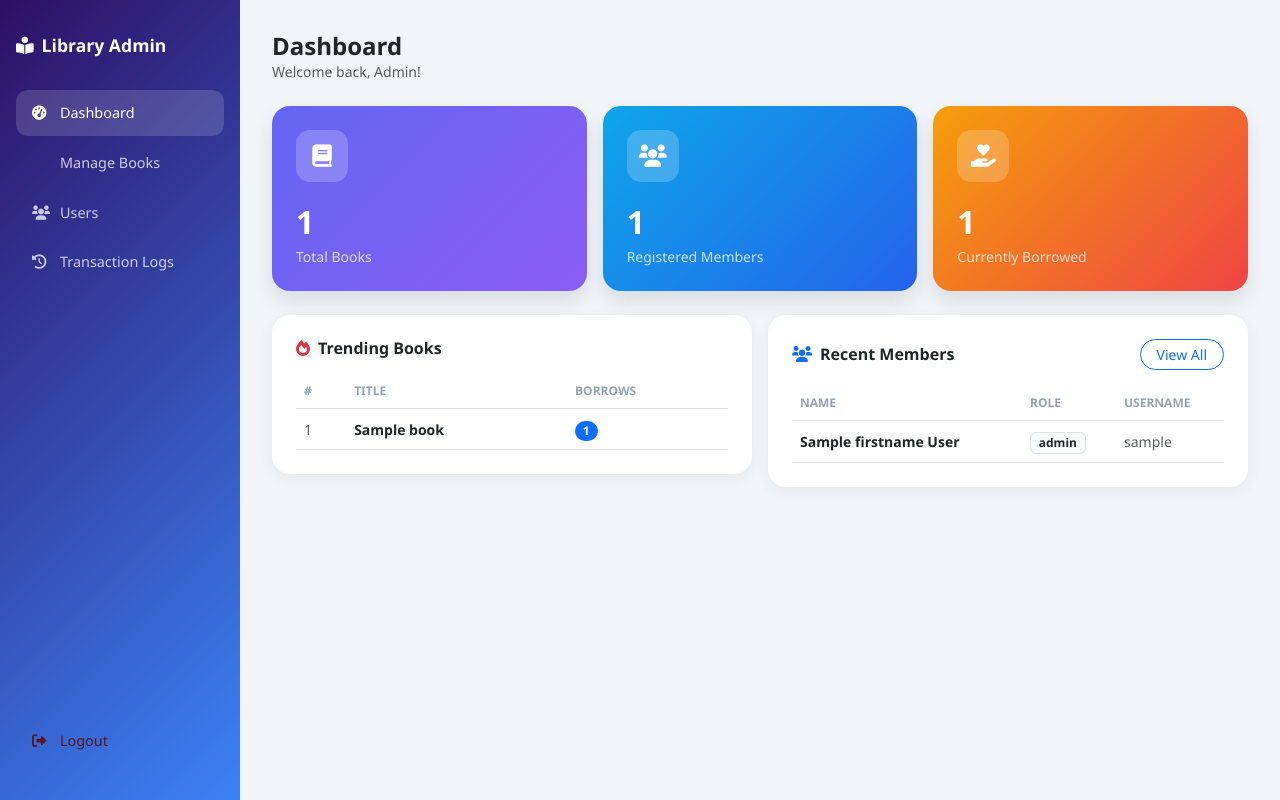
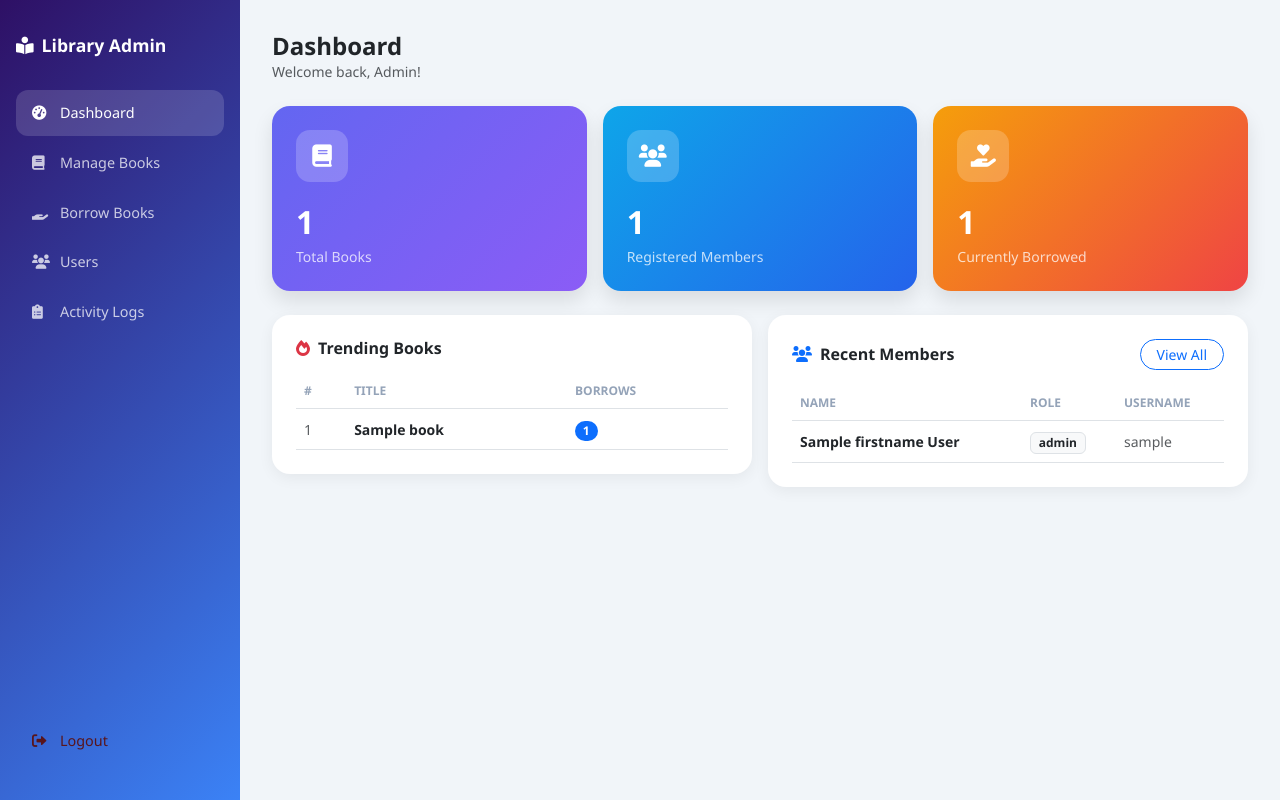
Before and after one commit to QueenJane2004/repo, a Flask app: template templates/admin.html in a window 1280 px wide. Run offline with Flask 3, Linux system fonts and the light colour scheme; the template is opened without the code that fills it: most values are stand-ins (such as "Sample title", 1, 10 or a date in 2020).

Commit message:
Update admin.html

```diff
--- a/templates/admin.html
+++ b/templates/admin.html
@@ -10,6 +10,7 @@
         :root { --gradient-main: linear-gradient(135deg, #2e1065 0%, #3b82f6 100%); }
         body { background: #f1f5f9; font-family: 'Segoe UI', system-ui, sans-serif; }
 
+        /* Sidebar Styling */
         .sidebar {
             width: 240px; min-height: 100vh;
             background: var(--gradient-main);
@@ -17,29 +18,26 @@
             z-index: 100; padding: 2rem 1rem;
             display: flex; flex-direction: column;
         }
-
         .sidebar .brand { color: white; font-size: 1.1rem; font-weight: 700; margin-bottom: 2rem; }
-
         .sidebar .nav-link {
             color: rgba(255,255,255,0.75); border-radius: 12px;
             padding: 0.75rem 1rem; margin-bottom: 4px;
             transition: all 0.2s; font-size: 0.9rem;
         }
-
         .sidebar .nav-link:hover, .sidebar .nav-link.active {
             background: rgba(255,255,255,0.15); color: white;
         }
-
         .sidebar .nav-link i { width: 20px; }
 
+        /* Main Content Styling */
         .main-content { margin-left: 240px; padding: 2rem; }
 
+        /* Dashboard Cards */
         .stat-card {
             border: none; border-radius: 18px;
             padding: 1.5rem; color: white;
             box-shadow: 0 10px 20px rgba(0,0,0,0.1);
         }
-
         .stat-card .stat-icon {
             width: 52px; height: 52px;
             background: rgba(255,255,255,0.2);
@@ -73,17 +71,20 @@
                 <i class="fas fa-tachometer-alt me-2"></i>Dashboard
             </a>
             <a href="{{ url_for('manage_books') }}" class="nav-link">
-                <i class="fas fa-books me-2"></i>Manage Books
+                <i class="fas fa-book me-2"></i>Manage Books
+            </a>
+            <!-- NEW: Borrow Management Link -->
+            <a href="{{ url_for('admin_borrow_manage') }}" class="nav-link">
+                <i class="fas fa-hand-holding me-2"></i>Borrow Books
             </a>
             <a href="{{ url_for('view_users') }}" class="nav-link">
                 <i class="fas fa-users me-2"></i>Users
             </a>
-            <!-- Added Transaction Log link to match app.py -->
-            <a href="{{ url_for('transactions_log') }}" class="nav-link">
-                <i class="fas fa-history me-2"></i>Transaction Logs
+            <!-- NEW: Activity Logs Link -->
+            <a href="{{ url_for('activity_logs') }}" class="nav-link">
+                <i class="fas fa-clipboard-list me-2"></i>Activity Logs
             </a>
         </nav>
-
         <div class="mt-auto pt-3">
             <a href="{{ url_for('logout') }}" class="nav-link text-danger-emphasis">
                 <i class="fas fa-sign-out-alt me-2"></i>Logout
@@ -91,7 +92,7 @@
         </div>
     </div>
 
-    <!-- Main Content -->
+    <!-- Main -->
     <div class="main-content">
         <div class="d-flex justify-content-between align-items-center mb-4">
             <div>
@@ -100,17 +101,16 @@
             </div>
         </div>
 
+        <!-- Flash Messages -->
         {% with messages = get_flashed_messages(with_categories=true) %}
-            {% if messages %}
-                {% for cat, msg in messages %}
-                    <div class="alert alert-{{ cat }} alert-dismissible fade show rounded-4 border-0 shadow-sm mb-3">
-                        {{ msg }} <button type="button" class="btn-close" data-bs-dismiss="alert"></button>
-                    </div>
-                {% endfor %}
-            {% endif %}
+            {% if messages %}{% for cat, msg in messages %}
+                <div class="alert alert-{{ cat }} alert-dismissible fade show rounded-4 border-0 shadow-sm mb-3">
+                    {{ msg }} <button type="button" class="btn-close" data-bs-dismiss="alert"></button>
+                </div>
+            {% endfor %}{% endif %}
         {% endwith %}
 
-        <!-- Stats Cards -->
+        <!-- Stats Section -->
         <div class="row g-3 mb-4">
             <div class="col-md-4">
                 <div class="stat-card" style="background: linear-gradient(135deg,#6366f1,#8b5cf6);">
@@ -143,13 +143,7 @@
                     {% if trending_books %}
                     <div class="table-responsive">
                         <table class="table table-hover align-middle mb-0">
-                            <thead>
-                                <tr>
-                                    <th>#</th>
-                                    <th>Title</th>
-                                    <th>Borrows</th>
-                                </tr>
-                            </thead>
+                            <thead><tr><th>#</th><th>Title</th><th>Borrows</th></tr></thead>
                             <tbody>
                                 {% for book in trending_books %}
                                 <tr>
@@ -169,7 +163,7 @@
                 </div>
             </div>
 
-            <!-- Recent Members Section -->
+            <!-- Users Quick View Section -->
             <div class="col-lg-6">
                 <div class="section-card">
                     <div class="d-flex justify-content-between align-items-center mb-3">
@@ -178,13 +172,7 @@
                     </div>
                     <div class="table-responsive">
                         <table class="table table-hover align-middle mb-0">
-                            <thead>
-                                <tr>
-                                    <th>Name</th>
-                                    <th>Role</th>
-                                    <th>Username</th>
-                                </tr>
-                            </thead>
+                            <thead><tr><th>Name</th><th>Role</th><th>Username</th></tr></thead>
                             <tbody>
                                 {% for user in all_users[:8] %}
                                 <tr>
```
